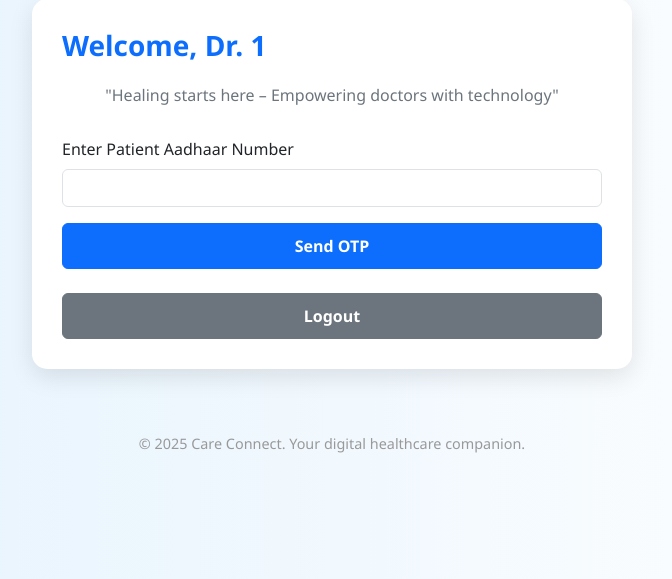
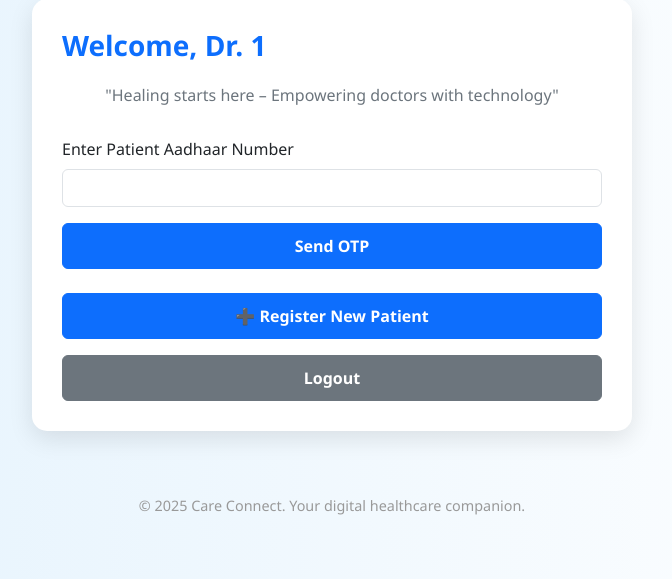
Before and after one commit to Sai123-collab/careconnect, a Flask app: page /dashboard in a window 1280 px wide. Shown: the part 65-644 px from the top of the page, without its empty margins (308-980 px from the left). Run offline with Flask 3, Linux system fonts and the light colour scheme; the visitor is signed in with stand-in values (Sample User, id 1).

Commit message:
Update dashboard.html

```diff
--- a/templates/dashboard.html
+++ b/templates/dashboard.html
@@ -88,9 +88,14 @@
         <div class="mb-3">
             <label for="aadhaar" class="form-label">Enter Patient Aadhaar Number</label>
             <input type="text" class="form-control" name="aadhaar" required pattern="\d{12}" title="12-digit Aadhaar number">
+
         </div>
         <button type="submit" class="btn btn-primary">Send OTP</button>
     </form>
+    <a href="{{ url_for('register_patient') }}" class="btn btn-primary mb-3">
+    ➕ Register New Patient
+</a>
+
 
     <a href="/logout" class="btn btn-secondary">Logout</a>
 </div>
```
